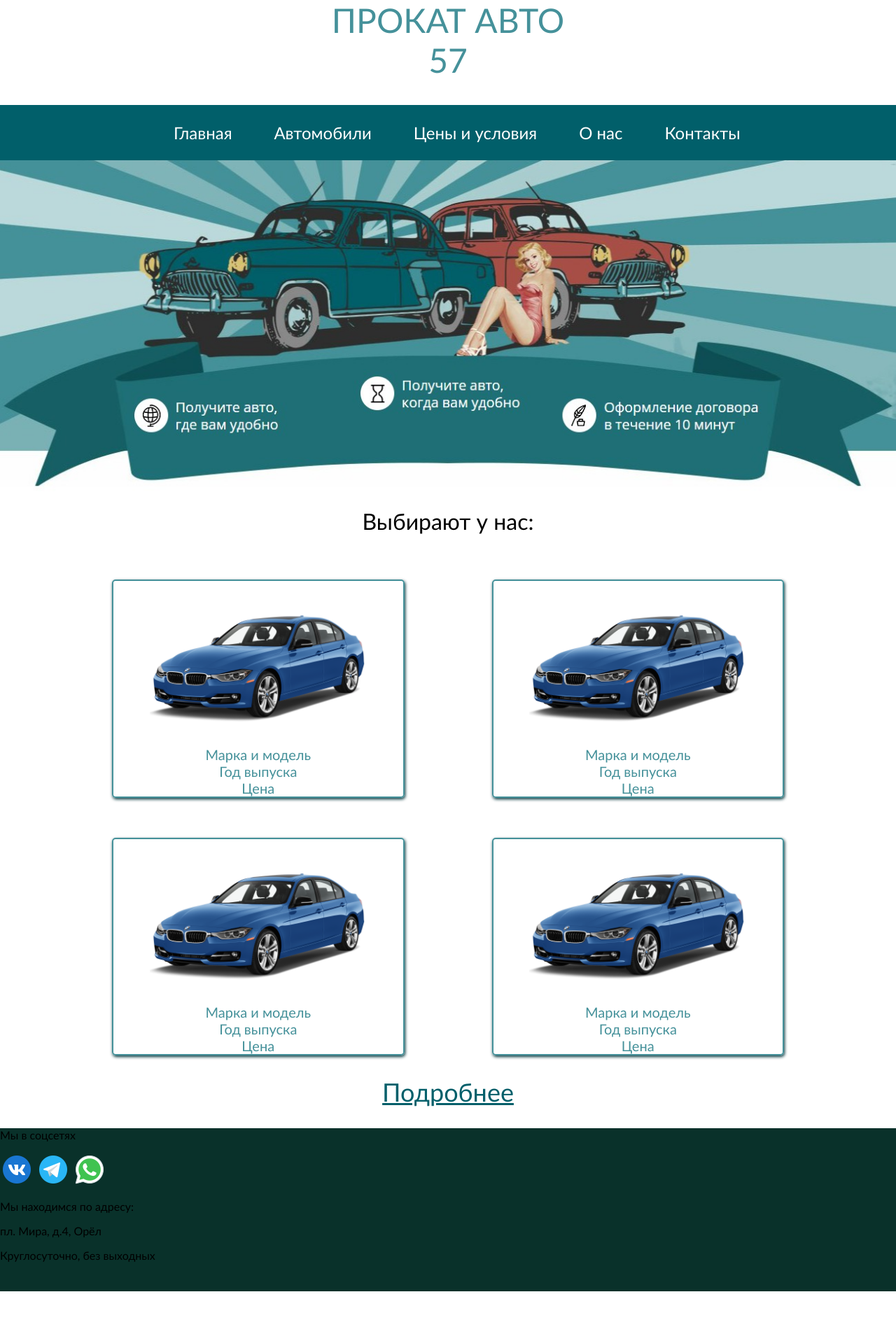
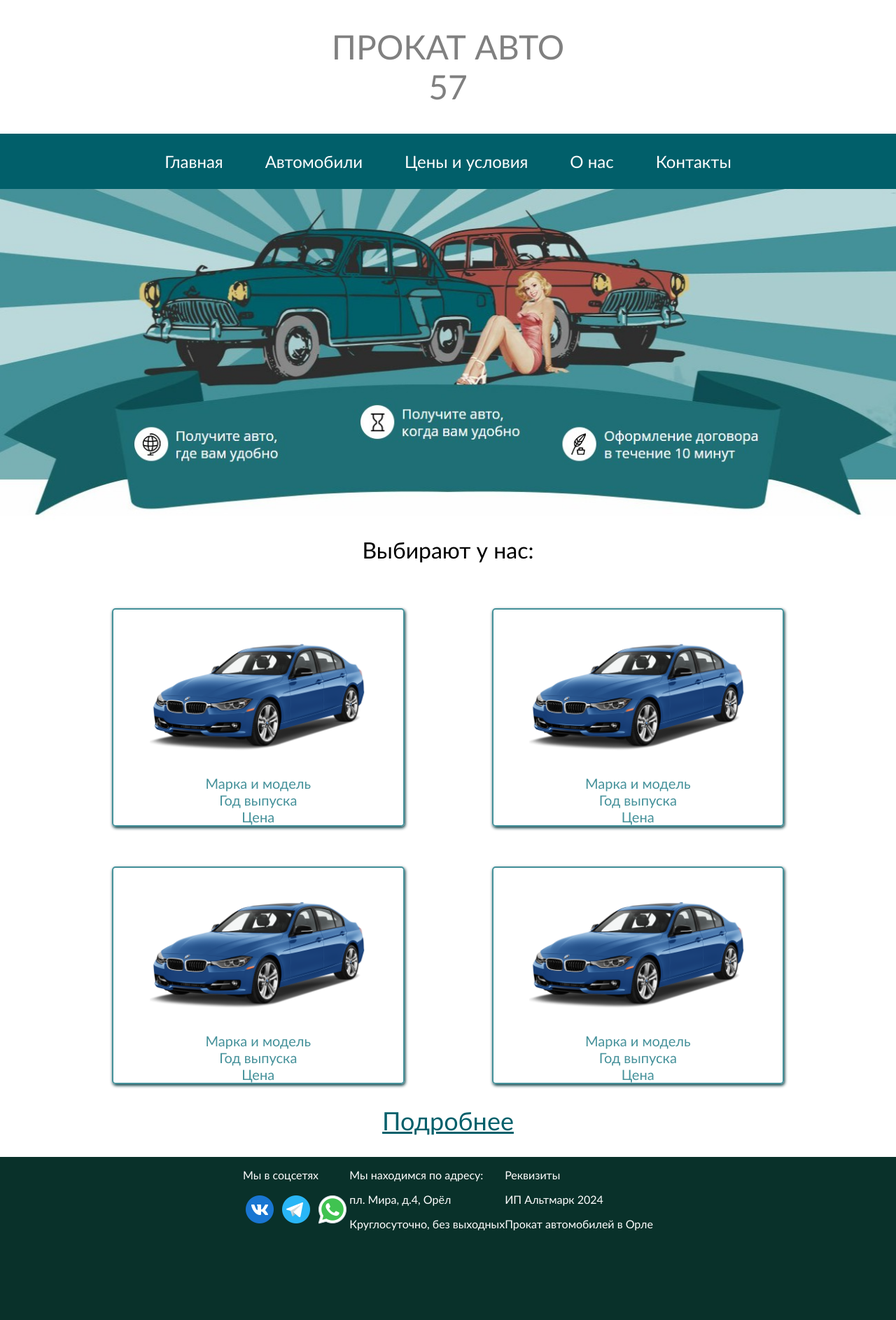
Before and after one commit to jej234/study, a PHP site: page /main.html in a window 1280 px wide. Shown: the whole page at 70% size. Before the commit the page ends 1845 px from the top, so only its background shows below. Run offline with PHP 8.4, Linux system fonts and the light colour scheme.

Commit message:
Отредактировал под html5, начал footer

```diff
--- a/rent_car/css/style.css
+++ b/rent_car/css/style.css
@@ -13,6 +13,7 @@ body {
 
 
 header {
+    box-sizing: border-box;
     background-color: white;
     width: 100%;
     margin-bottom: 0%;
@@ -25,6 +26,7 @@ header a:hover {
 }
 
 header a {
+    display: block;
     font-size: 3em;
     text-align: center;
     padding: 3% 0;
@@ -40,8 +42,8 @@ nav {
 
 nav ul {
     margin: 0;
-    padding-left: 2%;
     display: flex;
+    padding: 0;
     justify-content: center;
     list-style-type: none;
 }
@@ -60,14 +62,6 @@ nav ul li a:hover {
     color: gray;
 }
 
-.menu {
-    background-color: gray;
-    text-align: center;
-    width: 20%;
-    float: left;
-    height: 600px;
-}
-
 main {
     width: 100%;
     margin: 0;
@@ -77,17 +71,26 @@ main .banner img {
     width: 100%;
 }
 
-main h1 {
+section h1 {
     text-align: center;
     margin: 0;
     padding-top: 1%;
     padding-bottom: 5%;
+    font-size: 2em;
 }
 
 /*#content .grid-cars {
     display: grid;
 
 } */
+
+.menu {
+    background-color: gray;
+    text-align: center;
+    width: 20%;
+    float: left;
+    height: 600px;
+}
 
 .grid-container {
     max-width: 75%;
@@ -148,10 +151,18 @@ main h1 {
     text-decoration: none;
 }
 
-.footer {
+footer {
+    display: flex;
+    justify-content: center;
+
     background-color: #09312A;
     bottom: 0;
     width: 100%;
     min-height: 233px;
     clear: both;
+    color: white;
 }
+
+footer .socials {
+
+}
--- a/rent_car/main.html
+++ b/rent_car/main.html
@@ -19,8 +19,7 @@
                 <li><a href = "#">Контакты</a></li>
             </ul>
         </nav>
-        <div id="content">
-
+        <section>
             <div class="banner">
                 <img src="resources/1.jpg" alt="картинка автопрокат в Орле">
             </div>
@@ -77,25 +76,18 @@
                                     </div>
                                 </a>
                                 </div>
-                    <!-- <div class="car_card"></div>
-                    <div class="car_card"></div>
-                    <div class="car_card"></div>
-                Год выпуска
-                            Тип КПП -->
                 </div>
 
             </div>
 
             <div class="more">
                 <a href = "#">
-
                     <h2>Подробнее</h2>
-
                 </a>
             </div>
-            </div>
+        </section>
 
-        <div class="footer">
+        <footer>
             <div class="socials">
                 <p>Мы в соцсетях</p>
                 <div class="block-socials">
@@ -110,9 +102,11 @@
                 <p>Круглосуточно, без выходных</p>
             </div>
             <div class="requisites">
-
+                <p>Реквизиты</p>
+                <p>ИП Альтмарк 2024</p>
+                <p>Прокат автомобилей в Орле</p>
             </div>
-        </div>
+        </footer>
     </main>
 
 </body>
```
